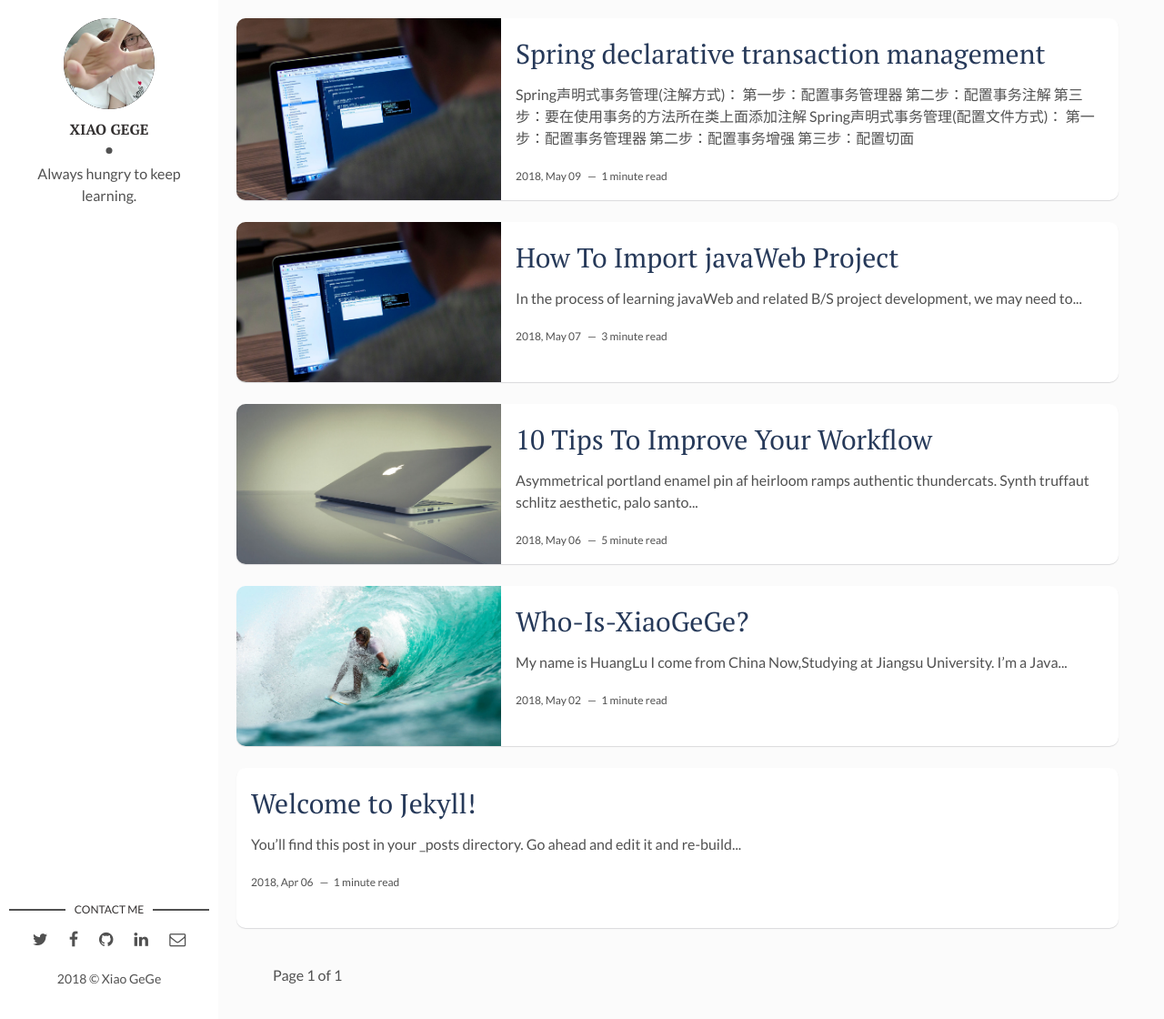
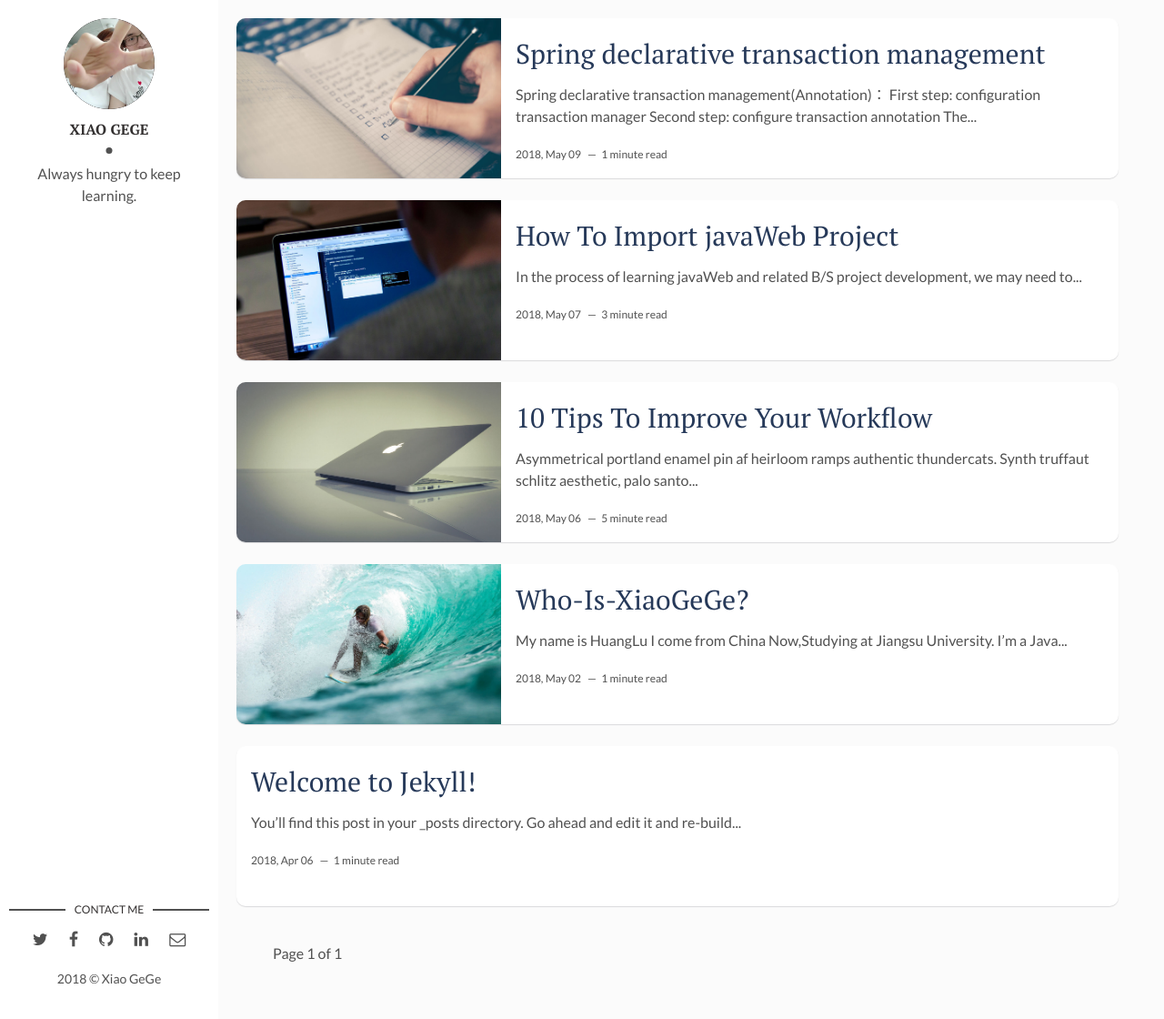
Before and after one commit to Is-Me-HL/Is-Me-HL.github.io, a Jekyll site: the page built from index.html, in a window 1280 px wide and 1120 px high. Shown: the whole window at 91% size. Built offline with Jekyll 4.4.1, drawn with Linux system fonts in a browser that asks for light colours; the list of posts is cut into pages by our own code.

Commit message:
Update 2018-05-10-Spring-declarative-transaction-management.markdown

```diff
--- a/_posts/2018-05-10-Spring-declarative-transaction-management.markdown
+++ b/_posts/2018-05-10-Spring-declarative-transaction-management.markdown
@@ -3,21 +3,21 @@
 title: Spring declarative transaction management
 date: 2018-05-10 00:00:00 +0300
 description: You’ll find this post in your `_posts` directory. Go ahead and edit it and re-build the site to see your changes. # Add post description (optional)
-img: how-to-start.jpg # Add image post (optional)
+img: software.jpg # Add image post (optional)
 tags: [Spring] # add tag
 ---
-### Spring声明式事务管理(注解方式)：
-#### 第一步：配置事务管理器
+### Spring declarative transaction management(Annotation)：
+#### First step: configuration transaction manager
 ![SpringTxanno1](/assets/img/180510/SpringTxanno1.JPG)
-#### 第二步：配置事务注解
+#### Second step: configure transaction annotation
 ![SpringTxanno2](/assets/img/180510/SpringTxanno2.JPG)
-#### 第三步：要在使用事务的方法所在类上面添加注解
+#### The third step: add annotations to the class where the transaction is used.
 ![SpringTxanno3](/assets/img/180510/SpringTxanno3.JPG)
 
-### Spring声明式事务管理(配置文件方式)：
-#### 第一步：配置事务管理器
+### Spring declarative transaction management(Configuration file)：
+#### First step: configure transaction manager
 ![SpringTxanno1](/assets/img/180510/SpringTxanno1.JPG)
-#### 第二步：配置事务增强
+#### Second step: configure transaction enhancement
 ![SpringTx1](/assets/img/180510/SpringTx1.JPG)
-#### 第三步：配置切面
+#### Third step: configure Aspect
 ![SpringTx2](/assets/img/180510/SpringTx2.JPG)
```
